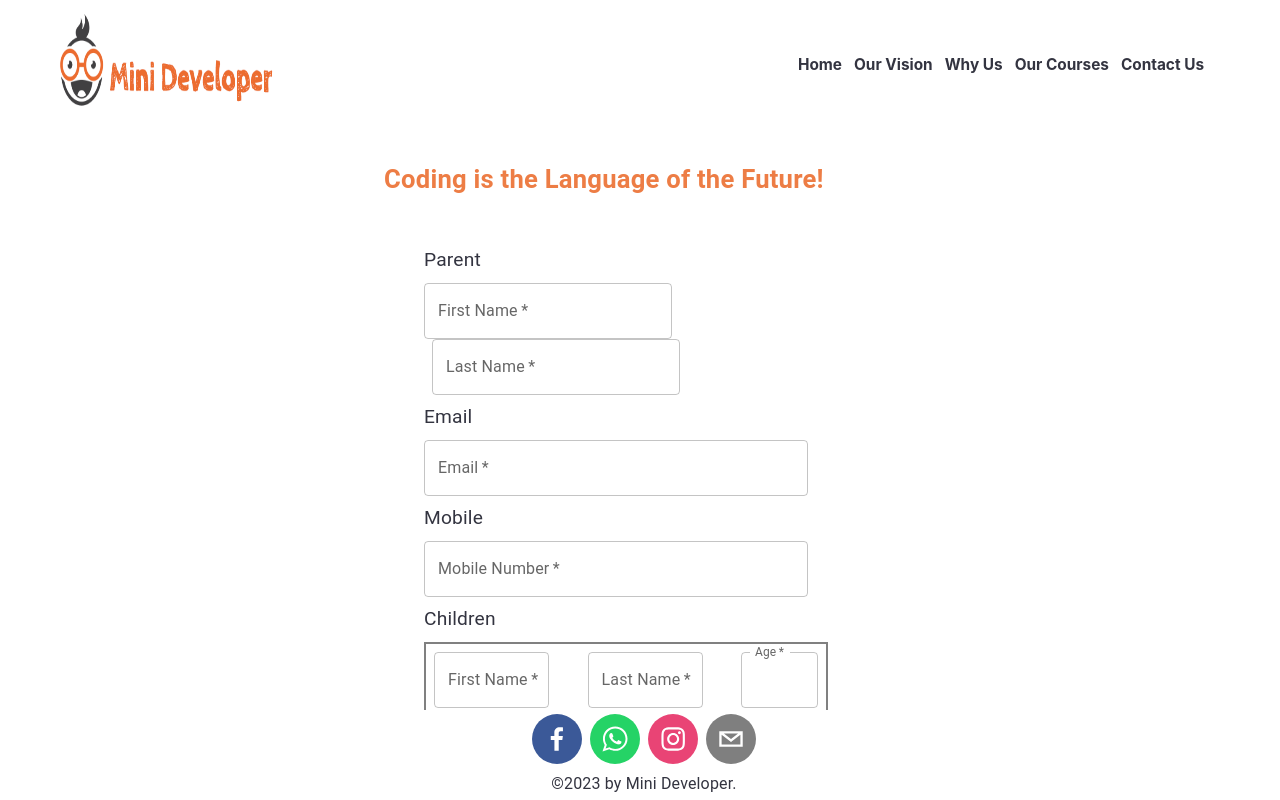
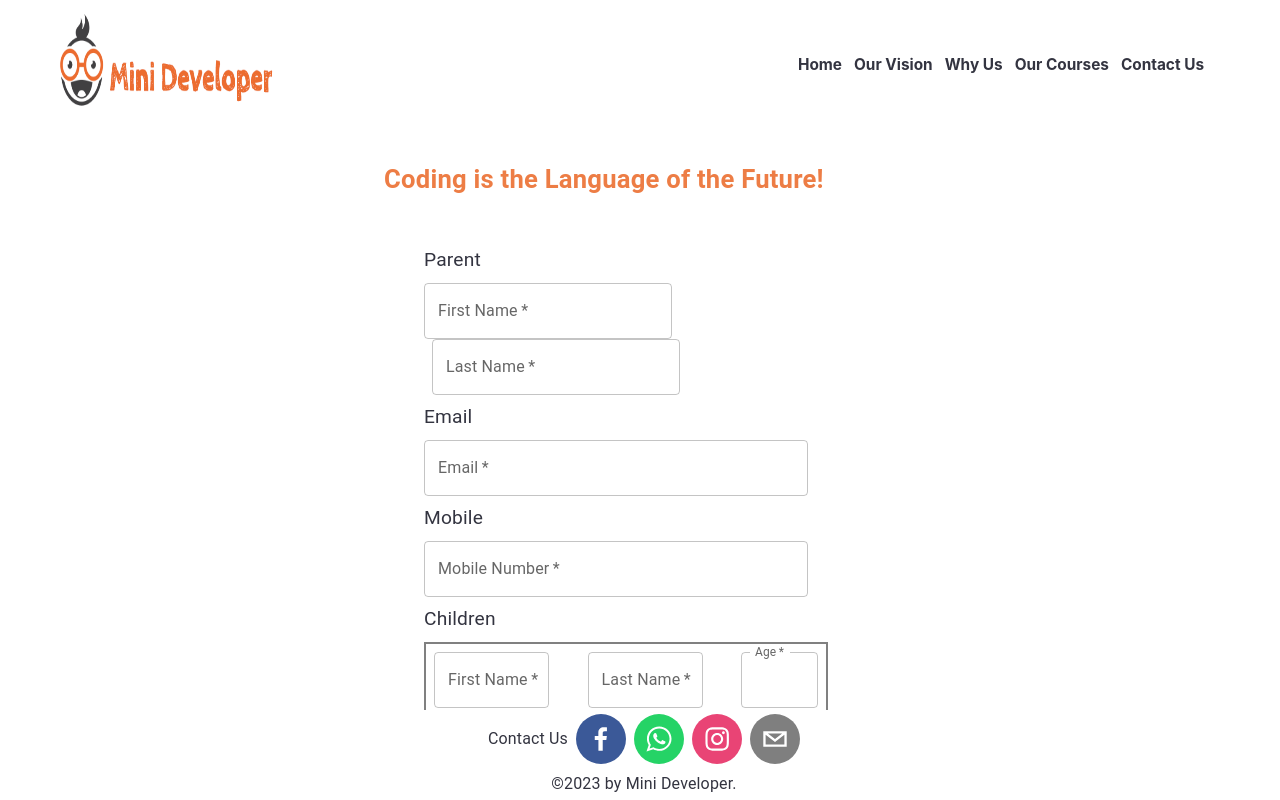
Before and after one commit to hebaarafat159/mini-developer-client, a React (Create React App) app: page /register/0 in a window 1280 px wide. Shown: the top 800 px of the page. Built offline with nearby package versions, Linux system fonts and the light colour scheme.

Commit message:
modify contact us form

```diff
--- a/src/components/FooterContactUs.js
+++ b/src/components/FooterContactUs.js
@@ -1,10 +1,11 @@
 import React from 'react'
 import { SocialIcon } from 'react-social-icons'
-import { Stack } from '@mui/material'
+import { Stack, Typography } from '@mui/material'
 
 export default function FooterContactUs() {
     return (
         <Stack direction="row" spacing={1} style={{ display: 'flex', justifyContent: 'center' }}>
+            <Typography style={{ display: 'flex', justifyContent: 'center', alignItems:'center' }}>Contact Us</Typography>
             <SocialIcon network="facebook" url='https://www.facebook.com/MiniDeveloperUK' />
             <SocialIcon network="whatsapp" url='+447851496016' />
             <SocialIcon network="instagram" url='https://www.instagram.com/minideveloperuk' />
```
